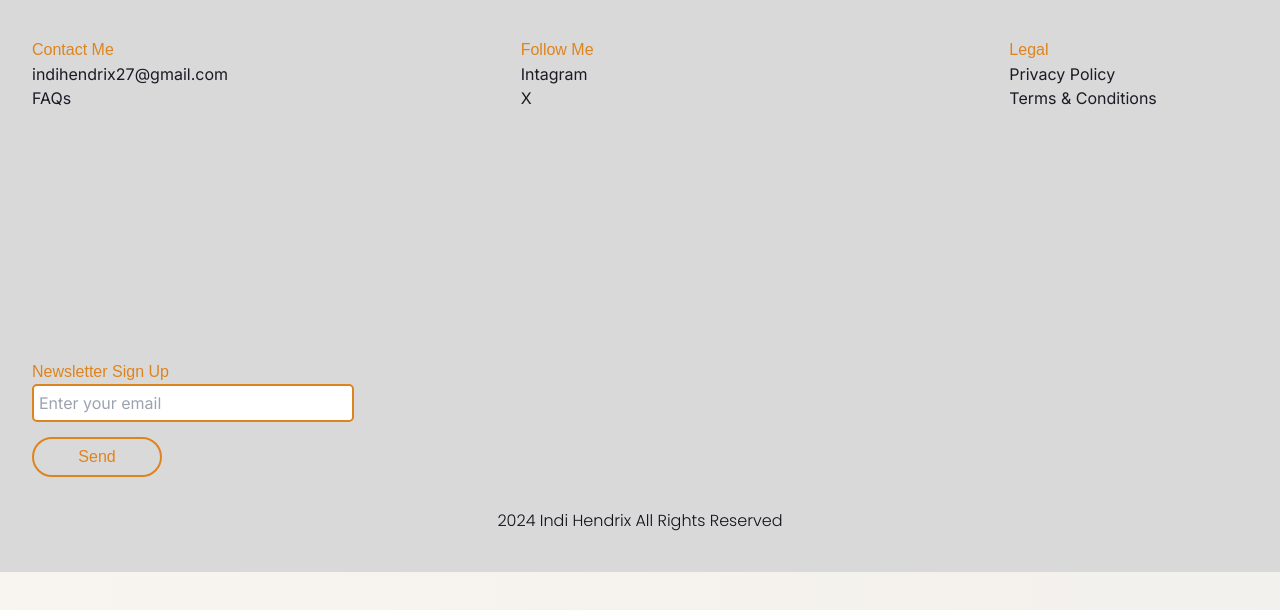
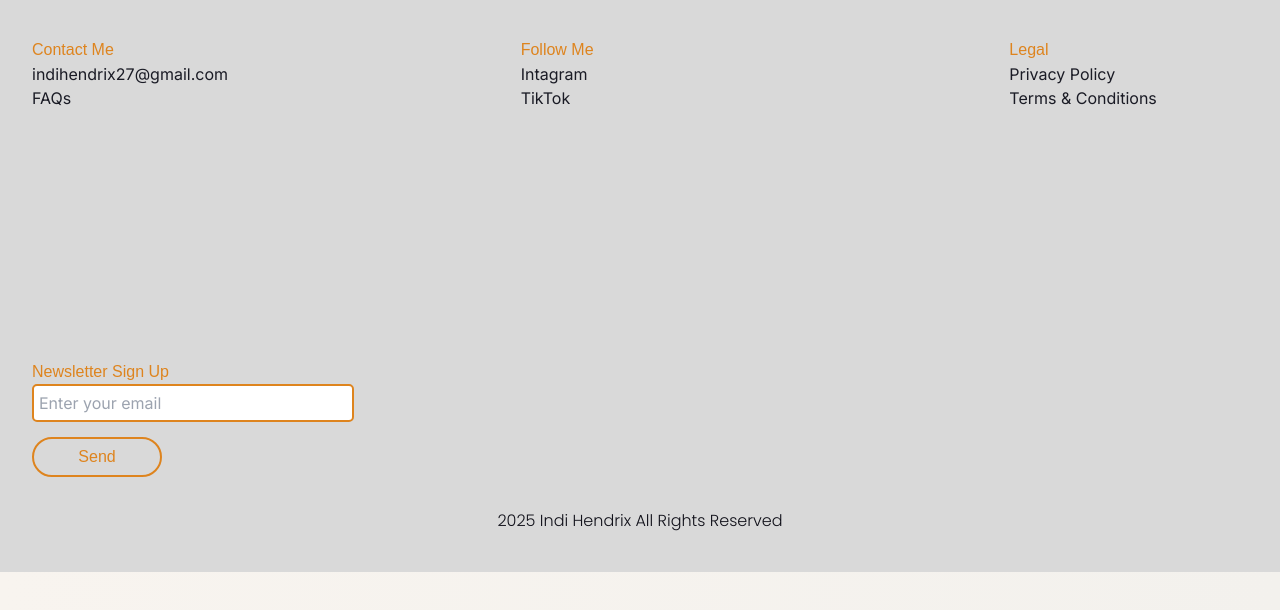
Before and after one commit to Mokgase/indi_hendrix_website, a Next.js app: page /Footer in a window 1280 px wide. Shown: the top 610 px of the page. Built offline with nearby package versions, Linux system fonts and the light colour scheme.

Commit message:
footer link fix, and about us component fix

```diff
--- a/src/app/About/About.jsx
+++ b/src/app/About/About.jsx
@@ -25,7 +25,7 @@ const About = () => {
             <hr className={styles.line}/>
           <div className={styles.column1}>
             <div className={styles.heading}>
-              <h2 class ={styles.h2}>South African Contemporary OP Artist</h2>
+              <h2 class ={styles.h2}>South African Contemporary Artist</h2>
             </div>
             <div className={styles.text}>
               <p class={styles.p1}>
@@ -38,7 +38,7 @@ const About = () => {
                 Through my paintings, I explore themes such as gratitude for life, existential tension, urban living, family relationships, and the broader human condition. Each piece delves into the complexities of identity and societal norms, offering viewers a chance to reflect on the emotional terrain of modern existence.
                 <br/>
                 <br/>
-                My work has been exhibited in group shows across Pretoria & Johannesburg, South Africa, marking my growing presence within the contemporary art scene. I&apos;ve also been featured in media outlets such as The Creative Rejects, which have recognized the distinctiveness of my voice and contribution to today&apos;s visual culture.
+                My work has been exhibited in shows across Pretoria & Johannesburg, South Africa, marking my growing presence within the contemporary art scene.
               </p>
             </div>
           </div>
--- a/src/app/Footer/Footer.jsx
+++ b/src/app/Footer/Footer.jsx
@@ -32,7 +32,7 @@ const Footer =() => {
                                 <a href="https://www.instagram.com/indi_hendrix/">Intagram</a>
                             </li>
                             <li class={styles.listitems}>
-                                <a href="https://x.com/IndiHendrix">X</a>
+                                <a href="https://www.tiktok.com/@indi.hendrix?lang=en">TikTok</a>
                             </li>
                         </ul>
                 </div>
@@ -51,7 +51,7 @@ const Footer =() => {
                     <NewsLetter/>
                 </div>
             </div>
-            <p className={styles.text}>2024 Indi Hendrix All Rights Reserved</p>
+            <p className={styles.text}>2025 Indi Hendrix All Rights Reserved</p>
         </div>
     )
 }
```
